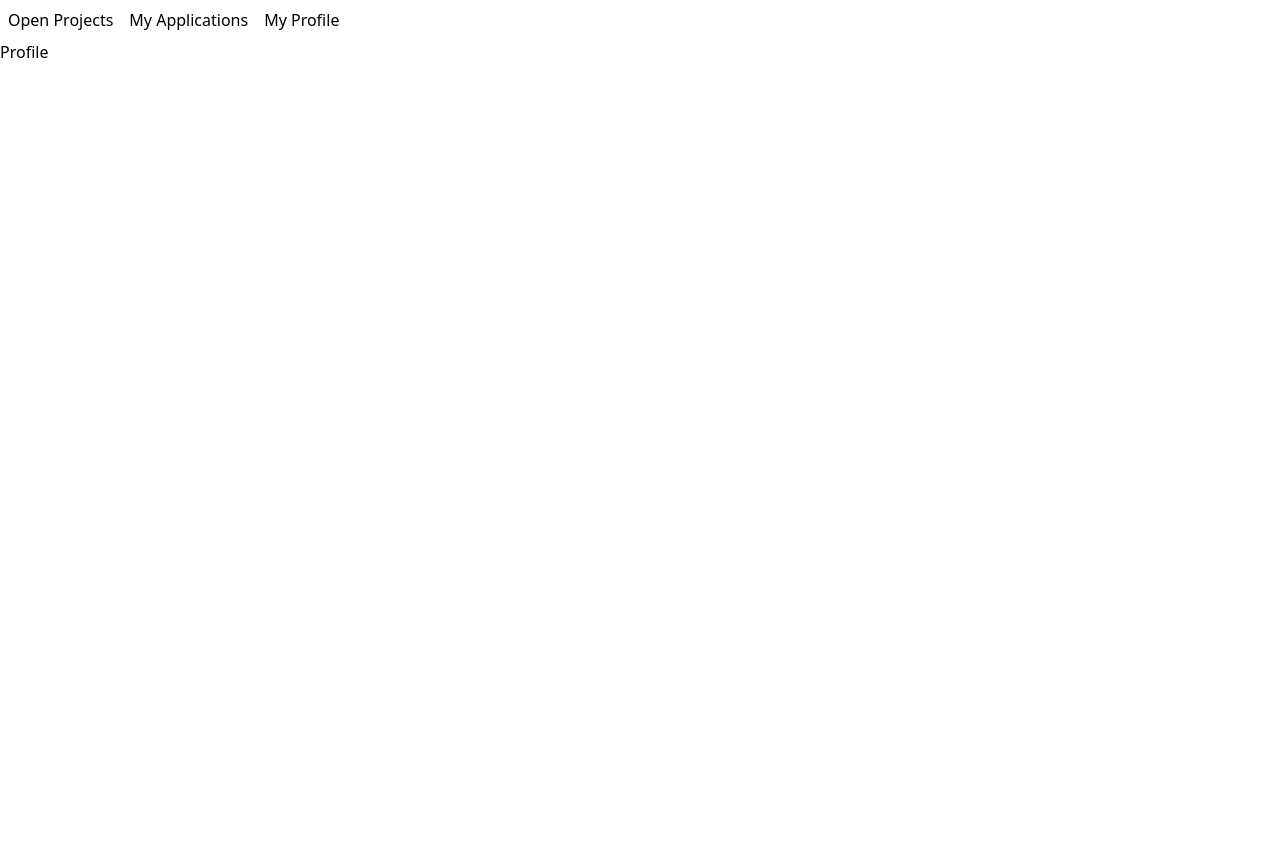
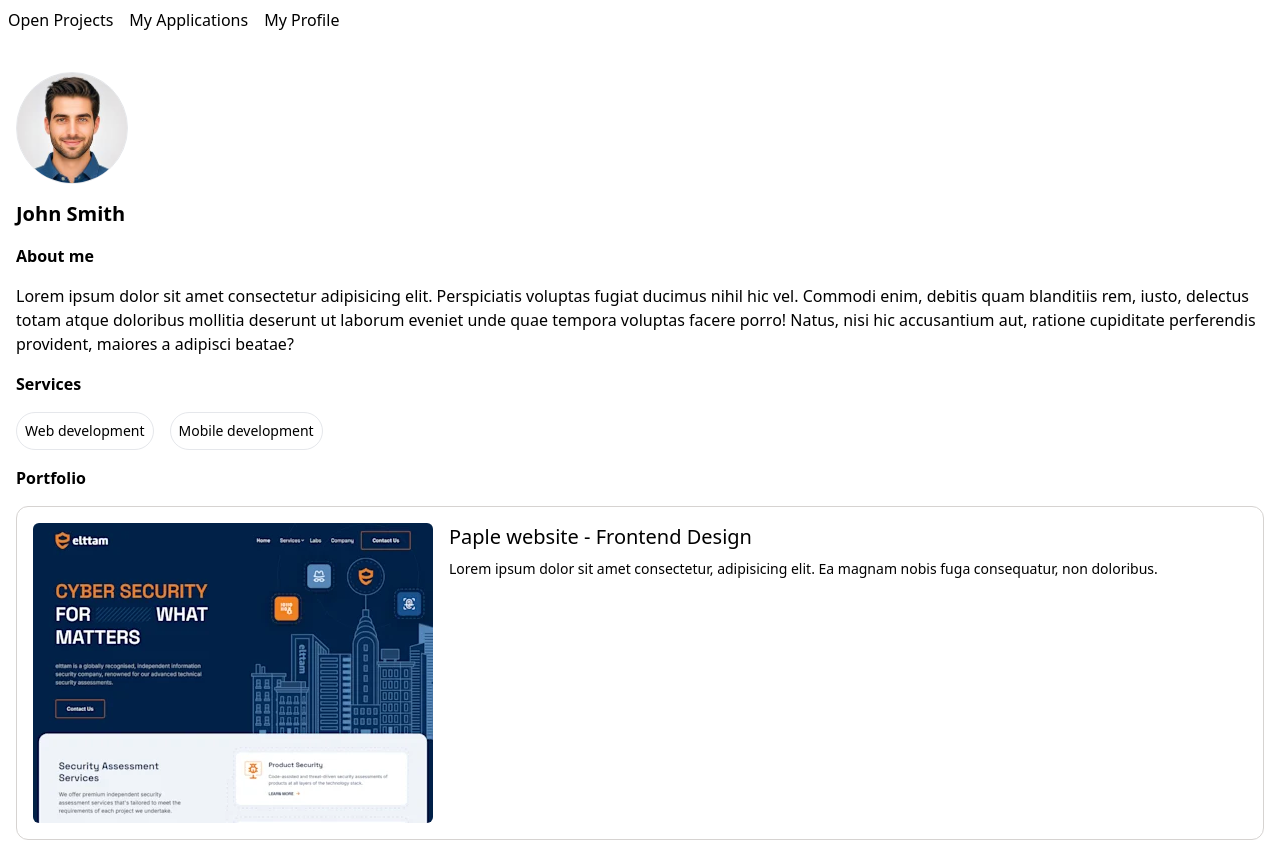
Before and after one commit to adil-rahman1/find-a-dev, a React (Vite) app: page /profile in a window 1280 px wide. Before the commit the page ends 800 px from the top, so only its background shows below. Built offline with nearby package versions, Linux system fonts and the light colour scheme.

Commit message:
Started creating developer profile page

```diff
--- /dev/null
+++ b/src/components/Pill.tsx
@@ -0,0 +1,17 @@
+interface PillProps {
+  services: string[];
+}
+
+const Pill = ({ services }: PillProps) => {
+  return (
+    <div className="flex flex-row gap-4">
+      {services.map((service) => (
+        <p className="border border-solid rounded-full p-2 text-sm">
+          {service}
+        </p>
+      ))}
+    </div>
+  );
+};
+
+export default Pill;
--- /dev/null
+++ b/src/components/PortfolioCard.tsx
@@ -0,0 +1,22 @@
+const PortfolioCard = () => {
+  return (
+    <div className="border border-stone-300 rounded-xl p-4 flex gap-4">
+      <img
+        className="rounded-md"
+        src="/public/assets/portfolio-image.webp"
+        alt=""
+      />
+      <div>
+        <p className="text-xl font-medium mb-2">
+          Paple website - Frontend Design
+        </p>
+        <p className="text-sm">
+          Lorem ipsum dolor sit amet consectetur, adipisicing elit. Ea magnam
+          nobis fuga consequatur, non doloribus.
+        </p>
+      </div>
+    </div>
+  );
+};
+
+export default PortfolioCard;
--- a/src/components/Profile.tsx
+++ /dev/null
@@ -1,5 +0,0 @@
-const Profile = () => {
-  return <div>Profile</div>;
-};
-
-export default Profile;
--- a/src/components/DevNavbar.tsx
+++ b/src/layout/DevNavbar.tsx
@@ -1,4 +1,4 @@
-import CustomNavLink from "./CustomNavLink";
+import CustomNavLink from "../components/CustomNavLink";
 
 const DevNavbar = () => {
   return (
--- a/src/main.tsx
+++ b/src/main.tsx
@@ -1,9 +1,9 @@
+import "./index.css";
 import { StrictMode } from "react";
 import { createRoot } from "react-dom/client";
-import "./index.css";
 import { BrowserRouter } from "react-router-dom";
 
-import App from "./components/App.tsx";
+import App from "./pages/App.tsx";
 
 createRoot(document.getElementById("root")!).render(
   <StrictMode>
--- a/src/components/Applications.tsx
+++ b/src/pages/Applications.tsx
@@ -1,4 +1,4 @@
-import ProjectsList from "./ProjectsList";
+import ProjectsList from "../components/ProjectsList";
 
 const Applications = () => {
   return <ProjectsList isViewOnly={true} />;
--- a/src/components/DevDashboard.tsx
+++ b/src/pages/DevDashboard.tsx
@@ -1,5 +1,5 @@
 import { Routes, Route } from "react-router-dom";
-import DevNavbar from "./DevNavbar";
+import DevNavbar from "../layout/DevNavbar";
 import OpenProjects from "./OpenProjects";
 import Applications from "./Applications";
 import Profile from "./Profile";
--- a/src/components/OpenProjects.tsx
+++ b/src/pages/OpenProjects.tsx
@@ -1,4 +1,4 @@
-import ProjectsList from "./ProjectsList";
+import ProjectsList from "../components/ProjectsList";
 
 const OpenProjects = () => {
   return <ProjectsList isViewOnly={false} />;
--- /dev/null
+++ b/src/pages/Profile.tsx
@@ -0,0 +1,32 @@
+import Pill from "../components/Pill";
+import PortfolioCard from "../components/PortfolioCard";
+
+const Profile = () => {
+  const services = ["Web development", "Mobile development"];
+
+  return (
+    <div className="p-4">
+      <img
+        className="border rounded-full w-28 h-28 my-4"
+        src="/public/assets/dev-1-profile-photo.jpeg"
+        alt=""
+      />
+      <p className="font-bold text-xl my-4">John Smith</p>
+      <p className="font-bold my-4">About me</p>
+      <p>
+        Lorem ipsum dolor sit amet consectetur adipisicing elit. Perspiciatis
+        voluptas fugiat ducimus nihil hic vel. Commodi enim, debitis quam
+        blanditiis rem, iusto, delectus totam atque doloribus mollitia deserunt
+        ut laborum eveniet unde quae tempora voluptas facere porro! Natus, nisi
+        hic accusantium aut, ratione cupiditate perferendis provident, maiores a
+        adipisci beatae?
+      </p>
+      <p className="font-bold my-4">Services</p>
+      <Pill services={services} />
+      <p className="font-bold my-4">Portfolio</p>
+      <PortfolioCard />
+    </div>
+  );
+};
+
+export default Profile;
```
Also changed, not shown: public/assets/dev-1-profile-photo.jpeg (added), public/assets/portfolio-image.webp (added), src/pages/App.tsx (renamed from src/components/App.tsx).
